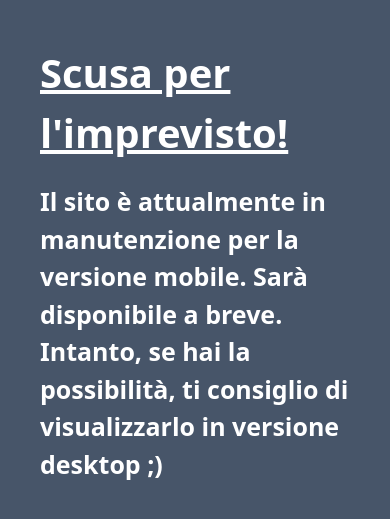
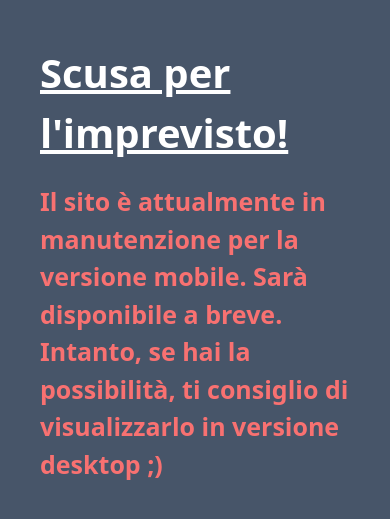
Before and after one commit to AntoninoPalmaEsposito/Portfolio, a Vue app: page /gg in a window 390 px wide. Shown: the part 157-676 px from the top of the page. Built offline with nearby package versions, Linux system fonts and the light colour scheme.

Commit message:
mobile r

```diff
--- a/src/views/Gg.vue
+++ b/src/views/Gg.vue
@@ -1,7 +1,7 @@
 <template>
     <div class="h-screen w-screen flex flex-col pt-[200px]  justify-start bg-slate-600 px-[40px]">
     <div class="text-[40px]  font-bold underline pb-[20px] text-white">Scusa per l'imprevisto!</div>
-    <div class="text-[25px] font-semibold text-white">Il sito è attualmente in manutenzione per la versione mobile. Sarà disponibile a breve. Intanto, se hai la possibilità, ti consiglio di visualizzarlo in versione desktop  ;)</div>
+    <div class="text-[25px] font-semibold text-red-400">Il sito è attualmente in manutenzione per la versione mobile. Sarà disponibile a breve. Intanto, se hai la possibilità, ti consiglio di visualizzarlo in versione desktop  ;)</div>
     </div>
 </template>
 
```
